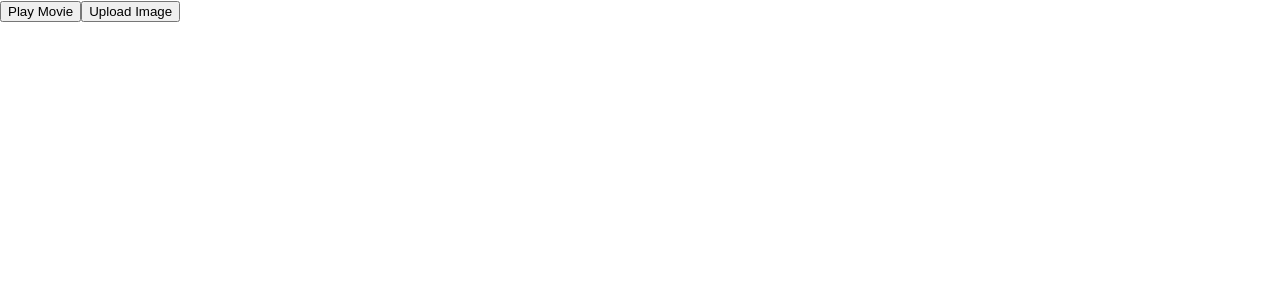
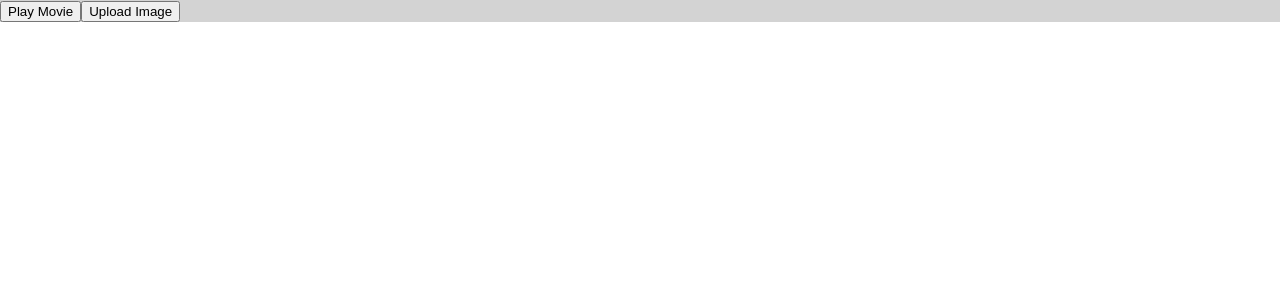
Before and after one commit to KirVelikiyy/react, a React (Create React App) app: page / in a window 1280 px wide. Shown: the top 300 px of the page. Built offline with nearby package versions, Linux system fonts and the light colour scheme.

Commit message:
Toolbar component v2

```diff
--- a/src/App.js
+++ b/src/App.js
@@ -1,19 +1,18 @@
 export default function App() {
     return (
-        <Toolbar
-            onPlayMovie={() => alert('Playing!')}
-            onUploadImage={() => alert('Uploading!')}
-        />
+        <Toolbar />
     );
 }
 
-function Toolbar({ onPlayMovie, onUploadImage }) {
+function Toolbar() {
     return (
-        <div>
-            <Button onClick={onPlayMovie}>
+        <div className="Toolbar" onClick={() => {
+            alert('You clicked on the toolbar')
+        }}>
+            <Button onClick={() => alert('Playing!')}>
                 Play Movie
             </Button>
-            <Button onClick={onUploadImage}>
+            <Button onClick={() => alert('Uploading!')}>
                 Upload Image
             </Button>
         </div>
@@ -22,7 +21,10 @@
 
 function Button({ onClick, children }) {
     return (
-        <button onClick={onClick}>
+        <button onClick={e => {
+            e.stopPropagation();
+            onClick();
+        }}>
             {children}
         </button>
     );
--- a/src/index.css
+++ b/src/index.css
@@ -11,3 +11,6 @@
   font-family: source-code-pro, Menlo, Monaco, Consolas, 'Courier New',
     monospace;
 }
+.Toolbar {
+  background: lightgray;
+}
```
